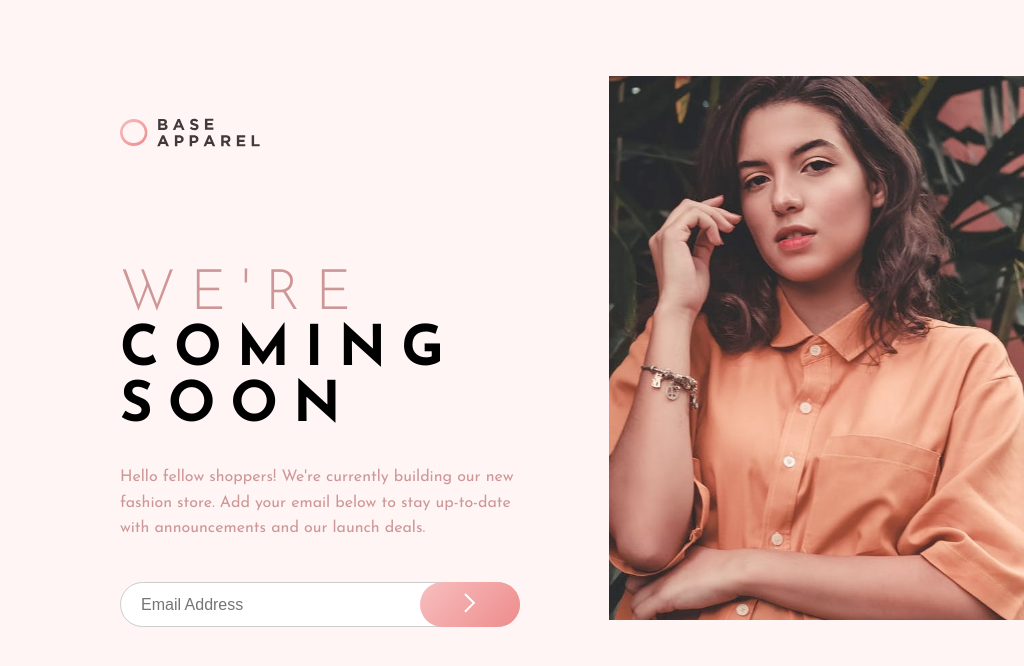
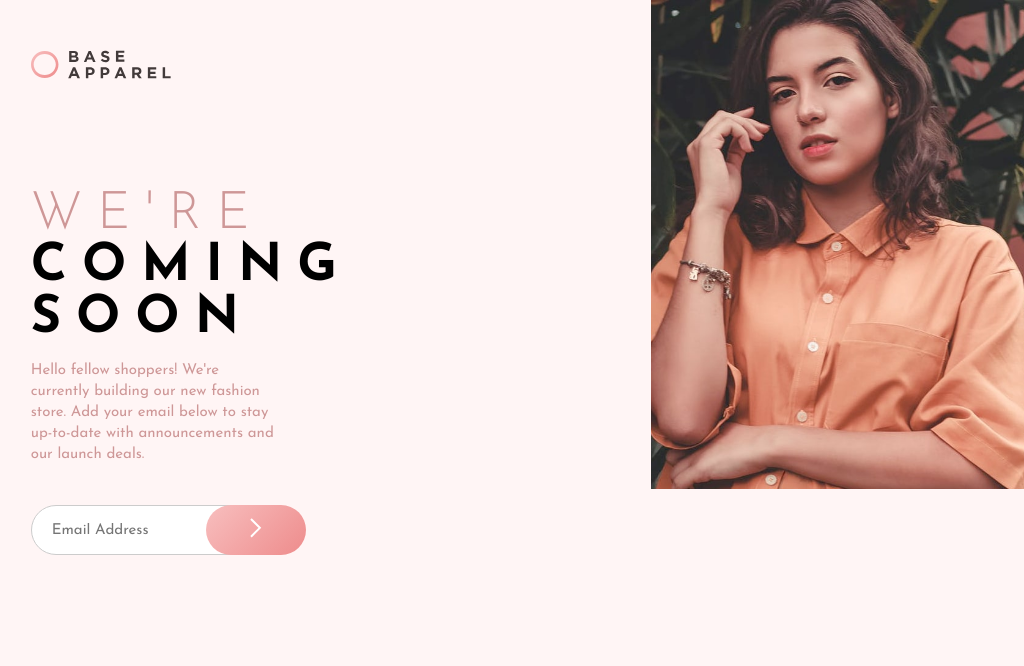
Before and after one commit to hhenske/base-apparel-coming-soon, a plain HTML site: page index.html in a window 1024 px wide. Drawn offline with Linux system fonts and the light colour scheme.

Commit message:
desktop good. Working on maxwith 880

```diff
--- a/index.html
+++ b/index.html
@@ -13,6 +13,7 @@
   <main class="main">
     <section class="left-column">
       <img src="./images/logo.svg" alt="Company Logo" class="logo" />
+      <img src="./images/hero-mobile.jpg" alt="Hero image mobile version" class="hero-mobile" />
       <span class="left-text">
         <h1><span class="rose-h1">WE'RE</span>
         <span class="black-h1"></span>COMING SOON</span></h1>
--- a/styles.css
+++ b/styles.css
@@ -38,32 +38,38 @@ Weights: 300, 400, 600 */
   }
 
   .left-column {
-    flex: 13;
+    width: 40%;
+    height: 100%;
     display: flex;
     flex-direction: column;
     gap: 20px;
-    margin-right: 20px;
-    align-items: space-between;
-    margin-left: 120px;
+    align-items: space-around;
+    margin-left: 10%;
+    margin-right: 10%;
   }
 
   .right-column {
-    flex: 12;
+     width: 60%;
     margin-left: 20px;
-
+    height: 100%;
   }
 
   .logo {
     max-width: 140px;
-    margin-bottom: 100px;
+    margin-bottom: 90px;
+    margin-top: 50px;
+  }
+
+  .hero-mobile {
+    width: 100%;
   }
 
   .hero-image {
     width: 100%;
     /* max-width: 400px; */
-    height: 1auto;
+    height: auto;
     margin-top: 0;
-    margin-top: 0;
+    margin-bottom: 50px;
   }
 
   .left-text {
@@ -71,7 +77,7 @@ Weights: 300, 400, 600 */
   }
 
   h1 {
-    margin-bottom: 30px;
+    margin-bottom: 15px;
     font-size: 56px;
     letter-spacing: 15px;
   }
@@ -90,7 +96,7 @@ Weights: 300, 400, 600 */
   p {
     font-size: 16px;
     color: hsl(0, 36%, 70%);
-    line-height: 1.6;
+    line-height: 1.4;
     margin-bottom: 40px;
   }
 
@@ -104,13 +110,13 @@ Weights: 300, 400, 600 */
   .email-input {
     padding: 20px;
     font-size: 16px;
-    height: 45px;
-    width: 100%;
+    height: 50px;
     width: 400px;
     border: 1px solid #ccc;
     border-radius: 50px;
     position: absolute;
-
+    font-size: 15px;
+    font-family: 'Josefin Sans', sans-serif;
   }
 
   .subscribe-button {
@@ -123,20 +129,54 @@ Weights: 300, 400, 600 */
     position: absolute;
     margin-left: 300px;
     width: 100px;
-    height: 45px;
+    height: 50px;
   }
 
   .subscribe-button:hover {
     background-color: #555;
   }
 
-  @media (max-width: 768px) {
-    .main {
-      flex-direction: column;
-      align-items: flex-start;
+  @media (min-width: 880px) and (max-width: 1100px) {
+    .left-column {
+        width: 25%;
+        margin-left: 3%;
+    }
+    .right-column {
+        width: 75%;
+    }
+    .left-text {
+        width: 250px;
+      }
+      .email-group {
+        width: 100px;
+      }
+      .email-input {
+        width: 250px;
+      }
+      .subscribe-button {
+        margin-left: 175px;
+      }
+      h1 {
+        font-size:52px;
+      }
+      p {
+        font-size:15px
+      }
+  }
+
+  @media screen and (min-width: 880px) {
+    .hero-mobile {
+        display: none;
+    }
+    .left-column {
+        width: 100%;
+    }
+  }
+
+  @media screen and (max-width: 880px) {
+    .right-column {
+        display: none;
     }
 
-    .right-column {
-      display: none; /* Hide the hero image on small screens */
-    }
+
   }
```
